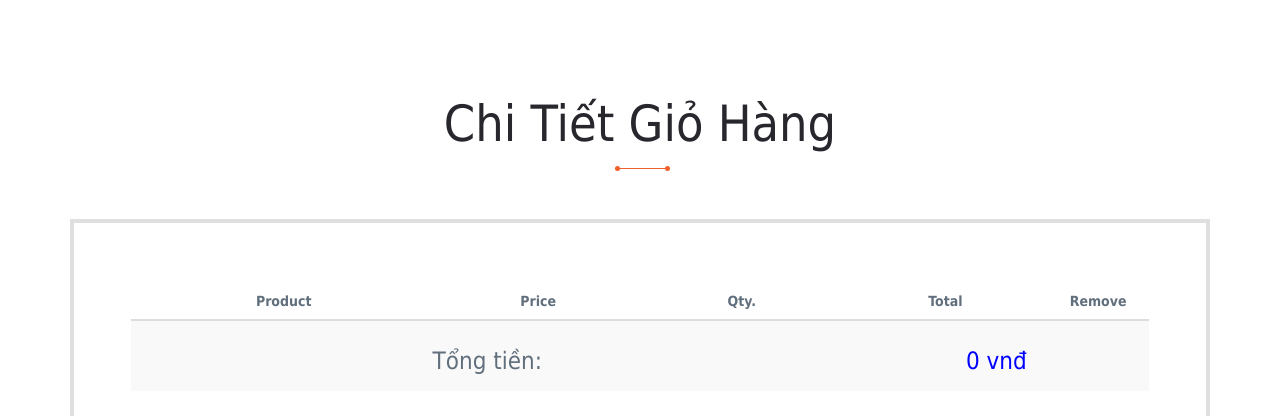
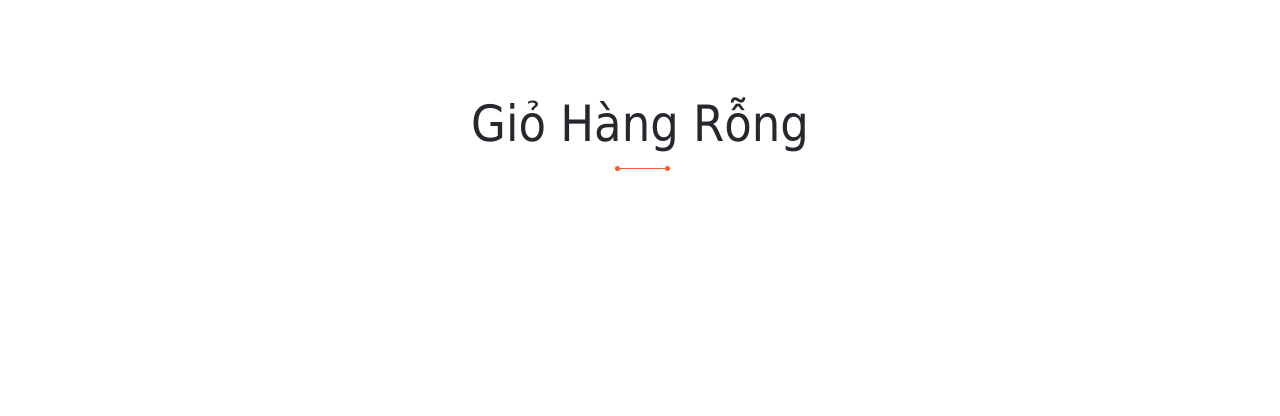
Before and after one commit to huongbee/shop2509, a PHP site: page /checkout.php in a window 1280 px wide. Shown: the part 467-883 px from the top of the page. Run offline with PHP 8.4, Linux system fonts and the light colour scheme; some libraries are stand-ins or nearby versions; some web fonts are replaced.

Commit message:
giohangrong

```diff
--- a/view/gio-hang.php
+++ b/view/gio-hang.php
@@ -20,6 +20,15 @@ td[class^="gia-"]{
     <section class="section-reservation-form padding-top-100 padding-bottom-100">
       <div class="container">
         <div class="section-content">
+			<?php
+			if($data->totalPrice==0){
+				echo '<div class="swin-sc swin-sc-title style-2">
+				<h3 class="title"><span>Giỏ hàng rỗng</span></h3>
+			  </div>';
+			}
+			else{
+
+				?>
 			<div class="swin-sc swin-sc-title style-2">
 				<h3 class="title"><span>Chi tiết giỏ hàng</span></h3>
 			</div>
@@ -107,6 +116,8 @@ td[class^="gia-"]{
 				</form>
 				</div>
 				</div>
+			<?php }?>
+
 		</div>
       </div>
     </section>
```
Lines whose indentation alone changed are shown as unchanged.
